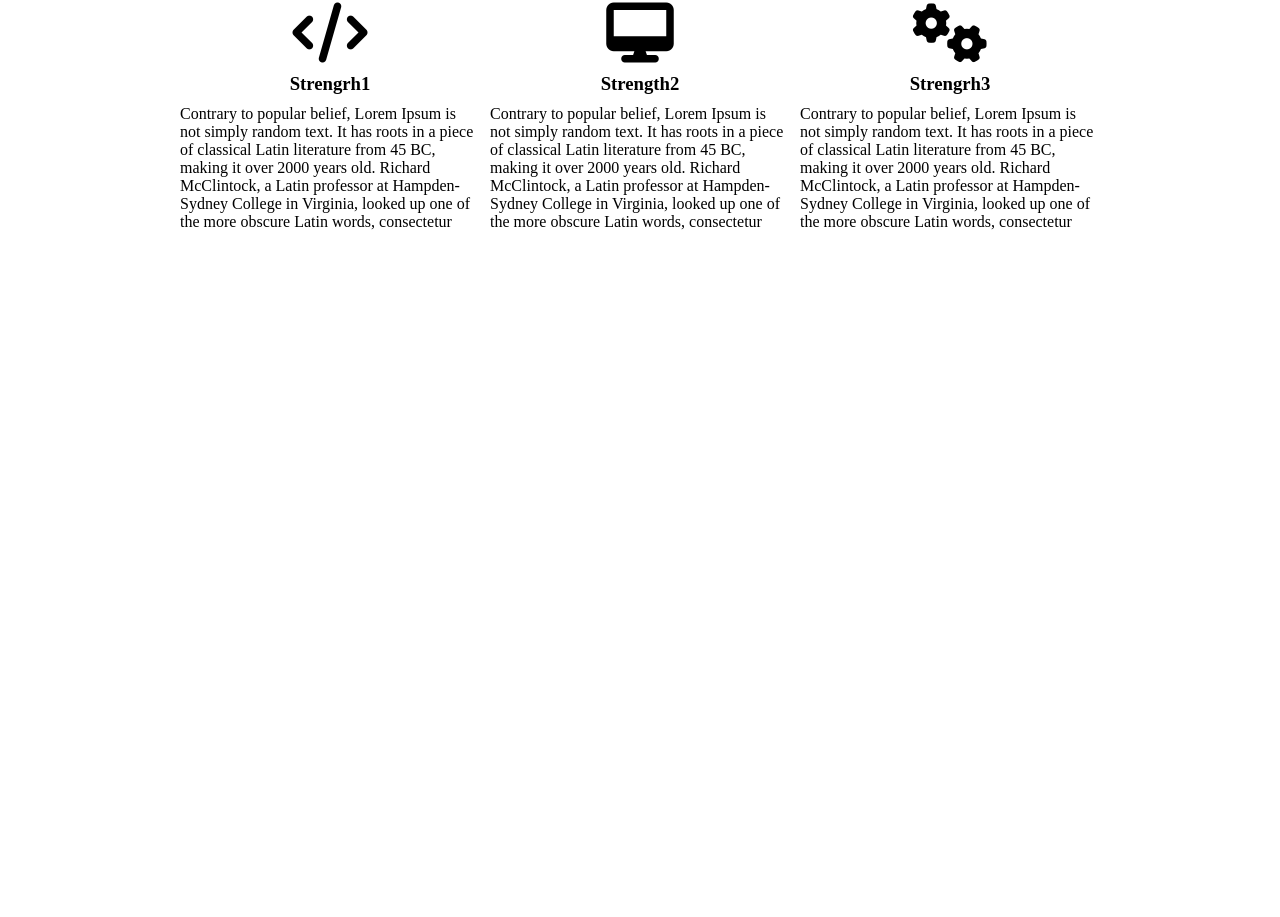
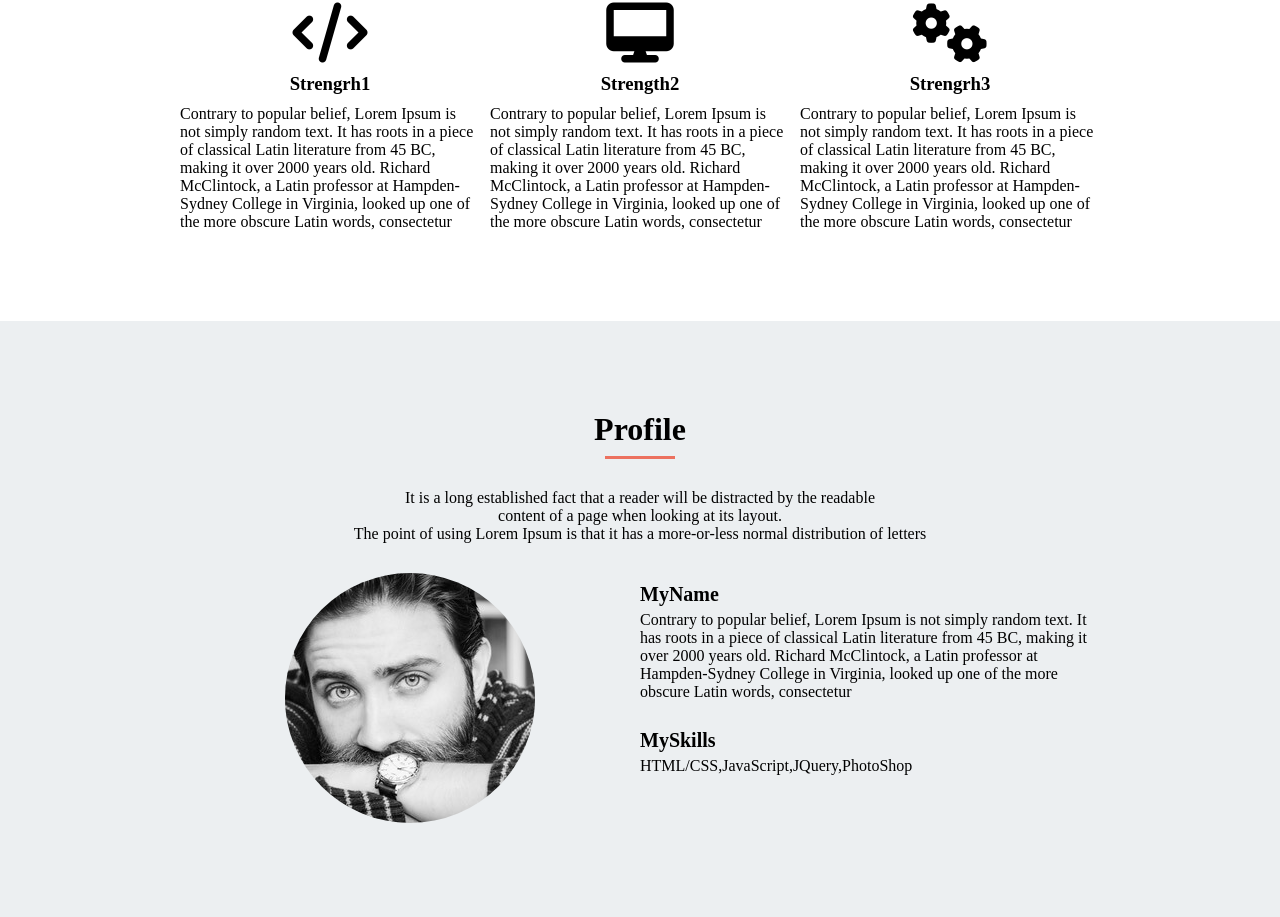
Before and after one commit to Mori116/MySite, a plain HTML site: page index.html in a window 1280 px wide. Shown: the part 1831-2748 px from the top of the page. Before the commit the page ends 2152 px from the top, so only its background shows below. Drawn offline with Linux system fonts and the light colour scheme.

Commit message:
[Add]Profile追記

```diff
--- a/index.html
+++ b/index.html
@@ -27,6 +27,7 @@
           <p class="main-visual-title">Lorem Ipsum</p>
           <p class="main-visual-text">simply dummy text of the printing</p>
       </div>
+
       <section class="portfolio">
         <div class="text">
           <h2 class="heading">Portfolio</h2>
@@ -45,6 +46,7 @@
           </div>
         </div>
       </section>
+
       <section class="feature">
         <div class="text">
           <h2 class="heading">Feature</h2>
@@ -75,9 +77,32 @@
           </div>
         </div>
       </section>
-      <div class="profile">
 
-      </div>
+      <section class="profile">
+          <div class="text">
+            <h2 class="heading">Profile</h2>
+            <p>
+              It is a long established fact that a reader will be distracted by the readable<br>
+              content of a page when looking at its layout.<br>
+              The point of using Lorem Ipsum is that it has a more-or-less normal distribution of letters
+            </p>
+            <div class="content">
+              <div class="left-content">
+                <img src="img/my-icon.jpg" class="myicon">
+              </div>
+              <div class="right-content">
+                <span>
+                  <h3 class="profile-title">MyName</h3>
+                  <p class="profile-text">Contrary to popular belief, Lorem Ipsum is not simply random text. It has roots in a piece of classical Latin literature from 45 BC, making it over 2000 years old. Richard McClintock, a Latin professor at Hampden-Sydney College in Virginia, looked up one of the more obscure Latin words, consectetur</p>
+                </span>
+                <span>
+                  <h3 class="profile-title">MySkills</h3>
+                  <p class="profile-text">HTML/CSS,JavaScript,JQuery,PhotoShop</p>
+                </span>
+              </div>
+            </div>
+          </div>
+      </section>
       <div class="contact">
 
       </div>
--- a/style.css
+++ b/style.css
@@ -63,7 +63,8 @@ a {
   color: #fafafa;
 }
 
-.portfolio {
+.portfolio,
+.profile {
   width: 100%;
   background-color: #eceff1;
 }
@@ -144,3 +145,39 @@ span:nth-child(2) {
 .strength-text {
   text-align: left;
 }
+
+.left-content {
+  width: 50%;
+  margin-bottom: 90px;
+  text-align: center;
+}
+
+.myicon {
+  border-radius: 50%;
+  width: 250px;
+  height: 250px;
+}
+
+.content {
+  display: flex;
+}
+
+.right-content {
+  width: 50%;
+  display: inline-block;
+  margin-bottom: 90px;
+}
+
+.profile-title {
+  font-size: 20px;
+  margin-bottom: 5px;
+}
+
+.profile-title:nth-child(2) {
+  margin-top: 20px;
+}
+
+.profile-text {
+  font-size: 16px;
+  color: #000000;
+}
```
